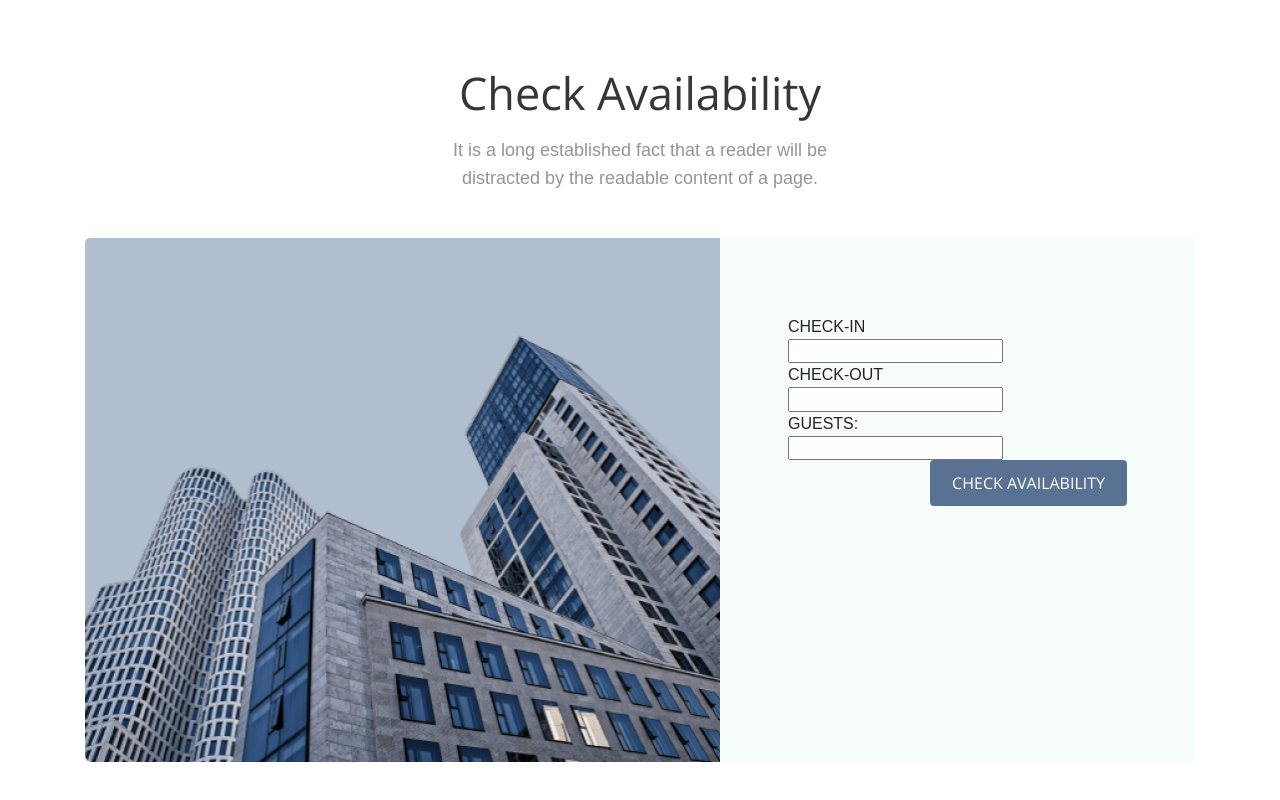
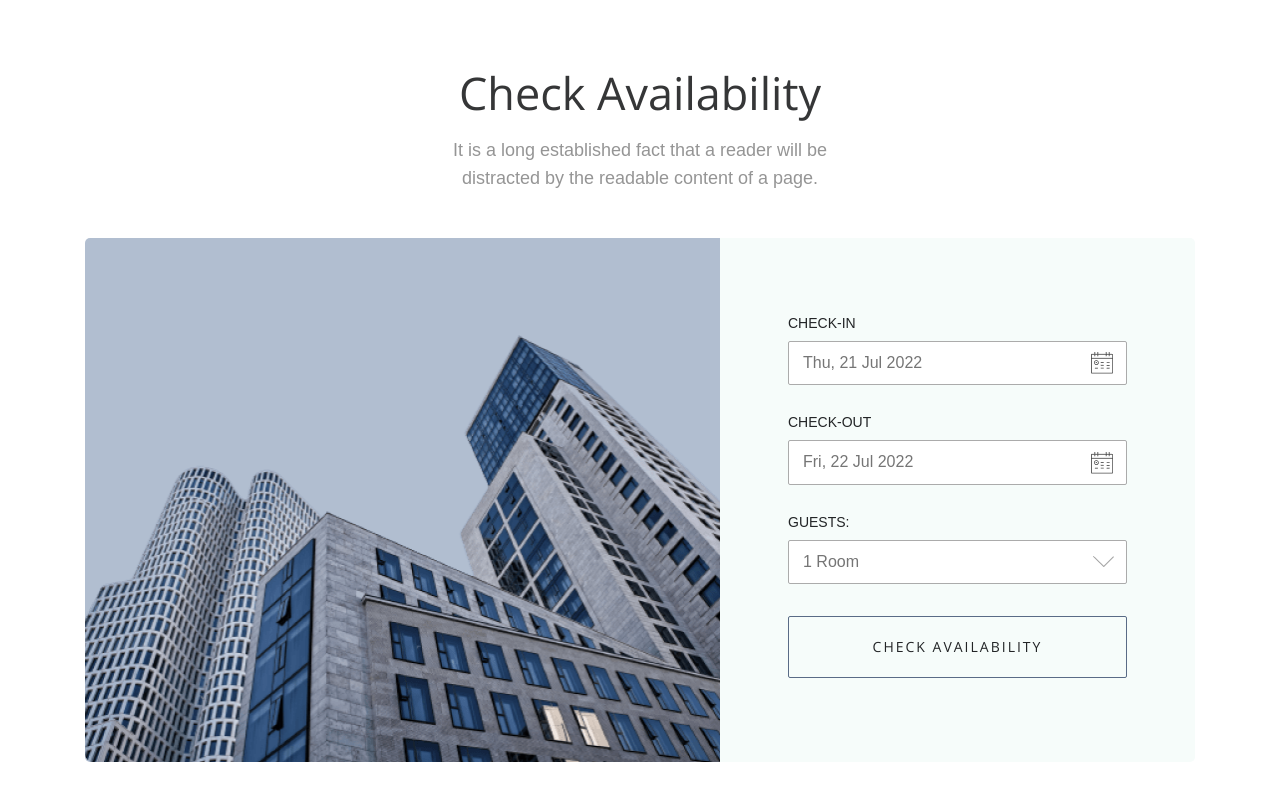
Before and after one commit to dhpcode/hotel-landing-page, a plain HTML site: page index.html in a window 1280 px wide. Shown: the part 840-1640 px from the top of the page. Drawn offline with nearby package versions, Linux system fonts and the light colour scheme; a web font is replaced by a local one.

Commit message:
Availability section finished

```diff
--- a/css/styles.css
+++ b/css/styles.css
@@ -400,21 +400,64 @@ only screen and (min-resolution: 2dppx) {}
   width: 475px;
 }
 
-.availability-form {
+.availability-form__inputs {
+  display: flex;
+  flex-direction: column;
+  margin-bottom: 32px;
+}
+
+.availability-form__input {
   display: flex;
   flex-direction: column;
 }
 
-.availability-form__input {}
+.availability-form__input:not(:last-child) {
+  margin-bottom: 29px;
+}
 
-.availability-form__input-title {}
+.availability-form__input-title {
+  color: #222426;
+  font-size: 14px;
+  line-height: normal;
+  letter-spacing: 3%;
+  margin-bottom: 10px;
+}
 
-.availability-form__input-box {}
+.availability-form__input-box {
+  width: 100%;
+}
 
-.availability-form__input-field {}
+.availability-form__input-field {
+  position: relative;
+  padding: 12px 14px;
+  width: 100%;
+  border: 1px solid #ababab;
+  border-radius: 2px;
+  outline: none;
+}
 
-.availability-form__img {}
+.availability-form__input-field-calendar {
+  background-image: url(../img/calendar.png);
+  background-repeat: no-repeat;
+  background-position: center right 12px;
+}
 
-.main-link {}
+.availability-form__input-field-arrow {
+  background-image: url(../img/arrow.png);
+  background-repeat: no-repeat;
+  background-position: center right 12px;
+}
 
-.site-header__main-link {}
+.availability-form__link {
+  width: 100%;
+  display: flex;
+  justify-content: center;
+  align-items: center;
+  font-size: 14px;
+  letter-spacing: 2px;
+  padding: 17px 0;
+  border: 1px solid #596B86;
+  background-color: transparent;
+  color: #222426;
+  border-radius: 2px;
+}
--- a/index.html
+++ b/index.html
@@ -94,31 +94,28 @@
           </div>
           <div class="availability__check-input-box">
             <form class="availability-form">
-              <div class="availability-form__input">
-                <div class="availability-form__input-title">CHECK-IN</div>
-                <div class="availability-form__input-box">
-                  <input class="availability-form__input-field" type="text">
-                  <img src="" alt="" class="availability-form__img">
+              <div class="availability-form__inputs">
+                <div class="availability-form__input">
+                  <div class="availability-form__input-title">CHECK-IN</div>
+                  <div class="availability-form__input-box">
+                    <input class="availability-form__input-field availability-form__input-field-calendar" type="text" placeholder="Thu, 21 Jul 2022">
+                  </div>
+                </div>
+                <div class="availability-form__input">
+                  <div class="availability-form__input-title">CHECK-OUT</div>
+                  <div class="availability-form__input-box">
+                    <input class="availability-form__input-field availability-form__input-field-calendar" type="text" placeholder="Fri, 22 Jul 2022">
+                  </div>
+                </div>
+                <div class="availability-form__input">
+                  <div class="availability-form__input-title">GUESTS:</div>
+                  <div class="availability-form__input-box">
+                    <input class="availability-form__input-field availability-form__input-field-arrow" type="text" placeholder="1 Room">
+                  </div>
                 </div>
               </div>
 
-              <div class="availability-form__input">
-                <div class="availability-form__input-title">CHECK-OUT</div>
-                <div class="availability-form__input-box">
-                  <input class="availability-form__input-field" type="text">
-                  <img src="" alt="" class="availability-form__img">
-                </div>
-              </div>
-
-              <div class="availability-form__input">
-                <div class="availability-form__input-title">GUESTS:</div>
-                <div class="availability-form__input-box">
-                  <input class="availability-form__input-field" type="text">
-                  <img src="" alt="" class="availability-form__img">
-                </div>
-              </div>
-
-              <a href="#index-cta" class="main-link site-header__main-link">CHECK AVAILABILITY</a>
+              <a href="#index-cta" class="main-link availability-form__link">CHECK AVAILABILITY</a>
 
             </form>
           </div>
```
Also changed, not shown: img/arrow.png (added), img/calendar.png (added).
